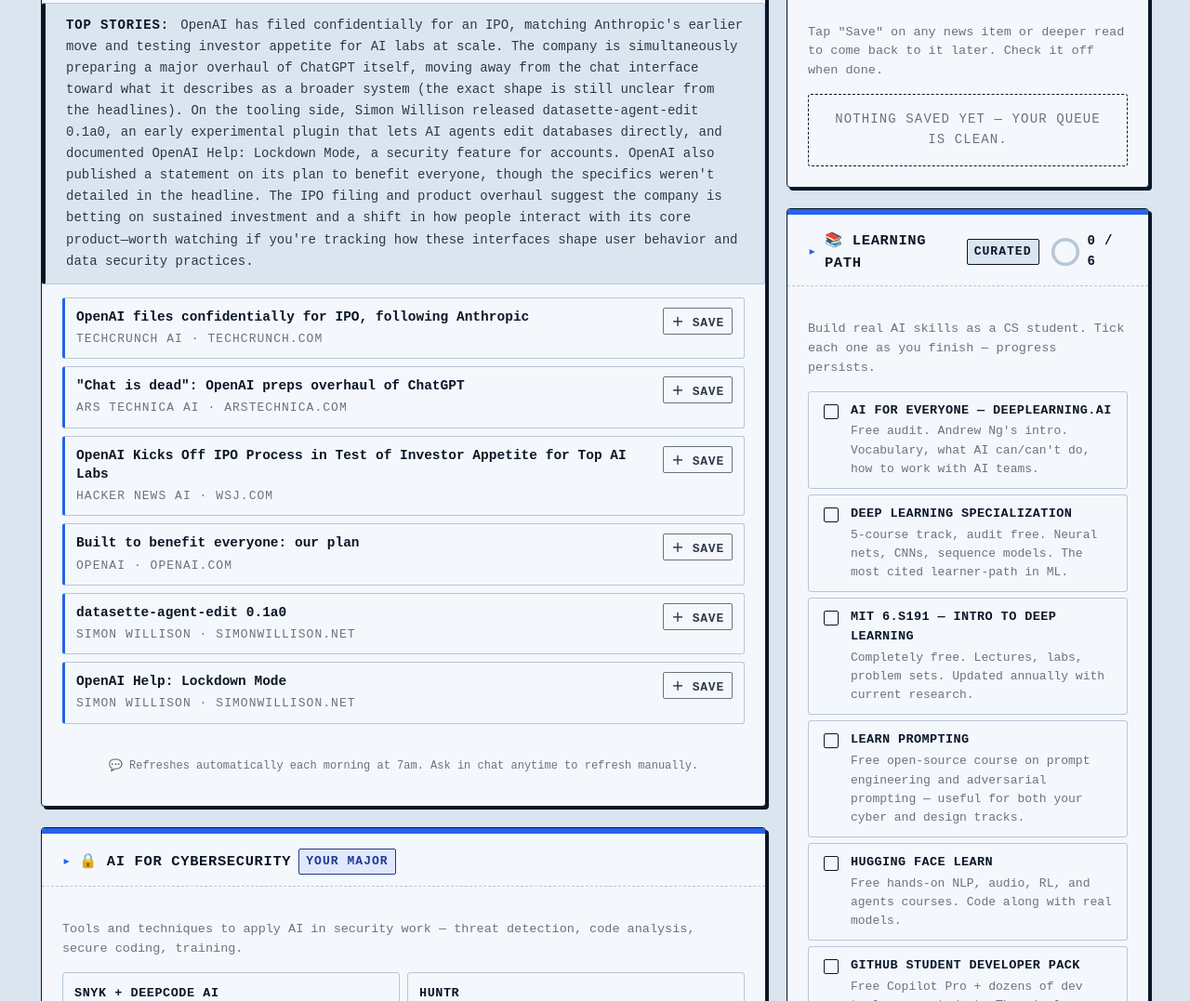
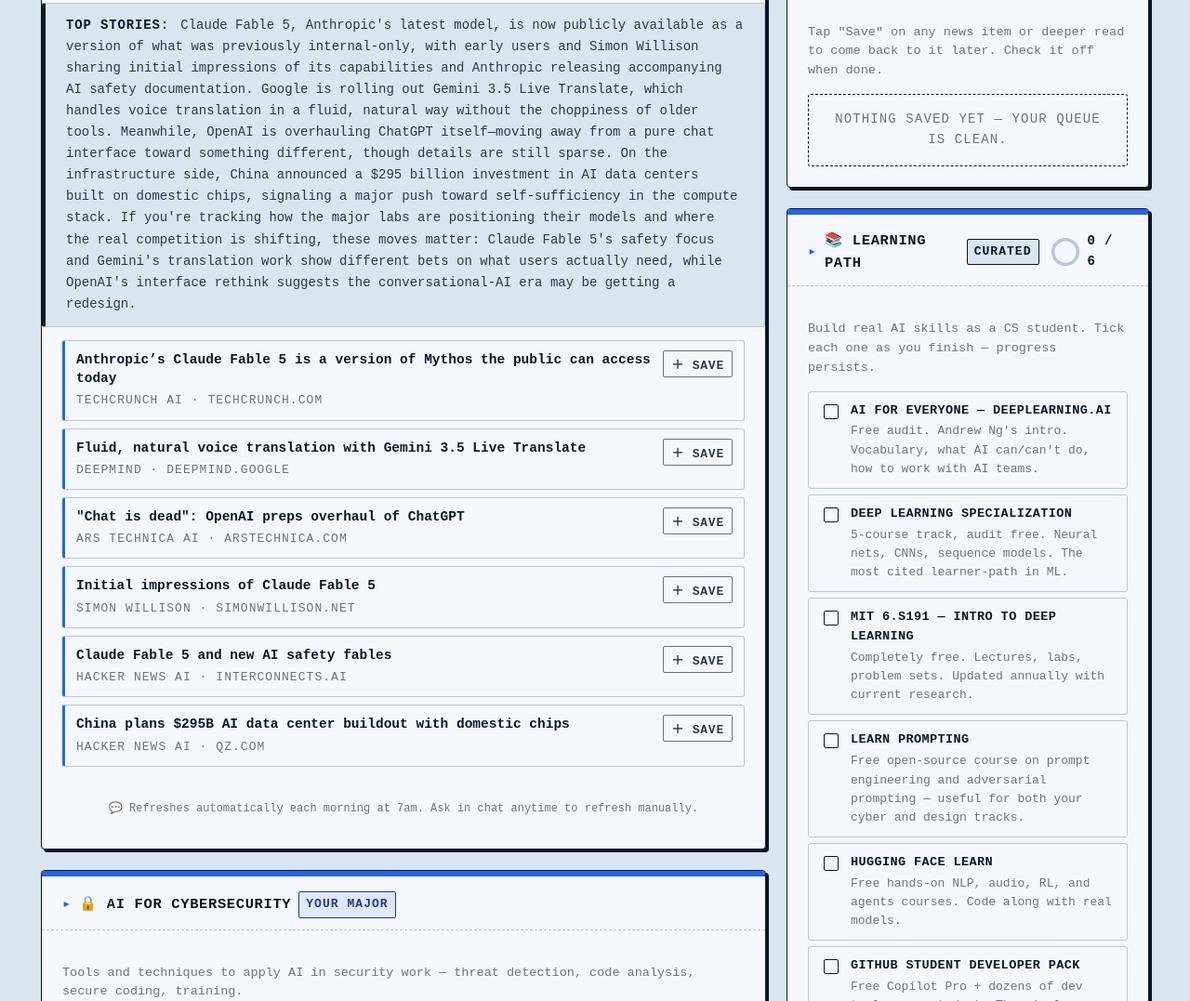
Before and after one commit to EnderGuardian25/personal-dashboard, a plain HTML site: page index.html in a window 1280 px wide. Shown: the part 286-1363 px from the top of the page at 93% size. Drawn offline with Linux system fonts and the light colour scheme.

Commit message:
chore(news): daily refresh 2026-06-10

```diff
--- a/index.html
+++ b/index.html
@@ -775,18 +775,25 @@
       <section class="card">
         <div class="section-head">
           <h2>📰 Today in AI <span class="badge live">Daily</span></h2>
-          <p class="section-sub" id="news-meta">Updated 9 June 2026 · 05:25 SLT</p>
+          <p class="section-sub" id="news-meta">Updated 10 June 2026 · 05:32 SLT</p>
         </div>
         <div class="news-summary">
-  <strong>Top stories:</strong> OpenAI has filed confidentially for an IPO, matching Anthropic's earlier move and testing investor appetite for AI labs at scale. The company is simultaneously preparing a major overhaul of ChatGPT itself, moving away from the chat interface toward what it describes as a broader system (the exact shape is still unclear from the headlines). On the tooling side, Simon Willison released datasette-agent-edit 0.1a0, an early experimental plugin that lets AI agents edit databases directly, and documented OpenAI Help: Lockdown Mode, a security feature for accounts. OpenAI also published a statement on its plan to benefit everyone, though the specifics weren't detailed in the headline. The IPO filing and product overhaul suggest the company is betting on sustained investment and a shift in how people interact with its core product—worth watching if you're tracking how these interfaces shape user behavior and data security practices.
+  <strong>Top stories:</strong> Claude Fable 5, Anthropic's latest model, is now publicly available as a version of what was previously internal-only, with early users and Simon Willison sharing initial impressions of its capabilities and Anthropic releasing accompanying AI safety documentation. Google is rolling out Gemini 3.5 Live Translate, which handles voice translation in a fluid, natural way without the choppiness of older tools. Meanwhile, OpenAI is overhauling ChatGPT itself—moving away from a pure chat interface toward something different, though details are still sparse. On the infrastructure side, China announced a $295 billion investment in AI data centers built on domestic chips, signaling a major push toward self-sufficiency in the compute stack. If you're tracking how the major labs are positioning their models and where the real competition is shifting, these moves matter: Claude Fable 5's safety focus and Gemini's translation work show different bets on what users actually need, while OpenAI's interface rethink suggests the conversational-AI era may be getting a redesign.
 </div>
         <div id="news-feed" class="news-list">
           <div class="news-item">
             <div class="body">
-              <a class="title-link" href="https://techcrunch.com/2026/06/08/following-anthropic-openai-files-confidentially-for-ipo/" target="_blank" rel="noopener">OpenAI files confidentially for IPO, following Anthropic</a>
+              <a class="title-link" href="https://techcrunch.com/2026/06/09/anthropics-claude-fable-5-is-a-version-of-mythos-the-public-can-access-today/" target="_blank" rel="noopener">Anthropic’s Claude Fable 5 is a version of Mythos the public can access today</a>
               <div class="src">TechCrunch AI · techcrunch.com</div>
             </div>
-            <button class="save-btn" data-save data-title="OpenAI files confidentially for IPO, following Anthropic" data-url="https://techcrunch.com/2026/06/08/following-anthropic-openai-files-confidentially-for-ipo/" data-src="TechCrunch AI · techcrunch.com">＋ Save</button>
+            <button class="save-btn" data-save data-title="Anthropic’s Claude Fable 5 is a version of Mythos the public can access today" data-url="https://techcrunch.com/2026/06/09/anthropics-claude-fable-5-is-a-version-of-mythos-the-public-can-access-today/" data-src="TechCrunch AI · techcrunch.com">＋ Save</button>
+          </div>
+          <div class="news-item">
+            <div class="body">
+              <a class="title-link" href="https://deepmind.google/blog/fluid-natural-voice-translation-with-gemini-35-live-translate/" target="_blank" rel="noopener">Fluid, natural voice translation with Gemini 3.5 Live Translate</a>
+              <div class="src">DeepMind · deepmind.google</div>
+            </div>
+            <button class="save-btn" data-save data-title="Fluid, natural voice translation with Gemini 3.5 Live Translate" data-url="https://deepmind.google/blog/fluid-natural-voice-translation-with-gemini-35-live-translate/" data-src="DeepMind · deepmind.google">＋ Save</button>
           </div>
           <div class="news-item">
             <div class="body">
@@ -797,31 +804,24 @@
           </div>
           <div class="news-item">
             <div class="body">
-              <a class="title-link" href="https://www.wsj.com/tech/ai/openai-kicks-off-ipo-process-in-test-of-investor-appetite-for-top-ai-labs-eb7bebe1" target="_blank" rel="noopener">OpenAI Kicks Off IPO Process in Test of Investor Appetite for Top AI Labs</a>
-              <div class="src">Hacker News AI · wsj.com</div>
+              <a class="title-link" href="https://simonwillison.net/2026/Jun/9/claude-fable-5/#atom-everything" target="_blank" rel="noopener">Initial impressions of Claude Fable 5</a>
+              <div class="src">Simon Willison · simonwillison.net</div>
             </div>
-            <button class="save-btn" data-save data-title="OpenAI Kicks Off IPO Process in Test of Investor Appetite for Top AI Labs" data-url="https://www.wsj.com/tech/ai/openai-kicks-off-ipo-process-in-test-of-investor-appetite-for-top-ai-labs-eb7bebe1" data-src="Hacker News AI · wsj.com">＋ Save</button>
+            <button class="save-btn" data-save data-title="Initial impressions of Claude Fable 5" data-url="https://simonwillison.net/2026/Jun/9/claude-fable-5/#atom-everything" data-src="Simon Willison · simonwillison.net">＋ Save</button>
           </div>
           <div class="news-item">
             <div class="body">
-              <a class="title-link" href="https://openai.com/index/built-to-benefit-everyone-our-plan" target="_blank" rel="noopener">Built to benefit everyone: our plan</a>
-              <div class="src">OpenAI · openai.com</div>
+              <a class="title-link" href="https://www.interconnects.ai/p/claude-fable-5-and-new-ai-safety" target="_blank" rel="noopener">Claude Fable 5 and new AI safety fables</a>
+              <div class="src">Hacker News AI · interconnects.ai</div>
             </div>
-            <button class="save-btn" data-save data-title="Built to benefit everyone: our plan" data-url="https://openai.com/index/built-to-benefit-everyone-our-plan" data-src="OpenAI · openai.com">＋ Save</button>
+            <button class="save-btn" data-save data-title="Claude Fable 5 and new AI safety fables" data-url="https://www.interconnects.ai/p/claude-fable-5-and-new-ai-safety" data-src="Hacker News AI · interconnects.ai">＋ Save</button>
           </div>
           <div class="news-item">
             <div class="body">
-              <a class="title-link" href="https://simonwillison.net/2026/Jun/7/datasette-agent-edit/#atom-everything" target="_blank" rel="noopener">datasette-agent-edit 0.1a0</a>
-              <div class="src">Simon Willison · simonwillison.net</div>
+              <a class="title-link" href="https://qz.com/china-ai-data-center-buildout-295-billion-huawei-chips-060926" target="_blank" rel="noopener">China plans $295B AI data center buildout with domestic chips</a>
+              <div class="src">Hacker News AI · qz.com</div>
             </div>
-            <button class="save-btn" data-save data-title="datasette-agent-edit 0.1a0" data-url="https://simonwillison.net/2026/Jun/7/datasette-agent-edit/#atom-everything" data-src="Simon Willison · simonwillison.net">＋ Save</button>
-          </div>
-          <div class="news-item">
-            <div class="body">
-              <a class="title-link" href="https://simonwillison.net/2026/Jun/5/openai-help-lockdown-mode/#atom-everything" target="_blank" rel="noopener">OpenAI Help: Lockdown Mode</a>
-              <div class="src">Simon Willison · simonwillison.net</div>
-            </div>
-            <button class="save-btn" data-save data-title="OpenAI Help: Lockdown Mode" data-url="https://simonwillison.net/2026/Jun/5/openai-help-lockdown-mode/#atom-everything" data-src="Simon Willison · simonwillison.net">＋ Save</button>
+            <button class="save-btn" data-save data-title="China plans $295B AI data center buildout with domestic chips" data-url="https://qz.com/china-ai-data-center-buildout-295-billion-huawei-chips-060926" data-src="Hacker News AI · qz.com">＋ Save</button>
           </div>
         </div>
         <p style="margin-top:14px; font-size:12px; color:var(--ink-3); text-align:center;">
```
